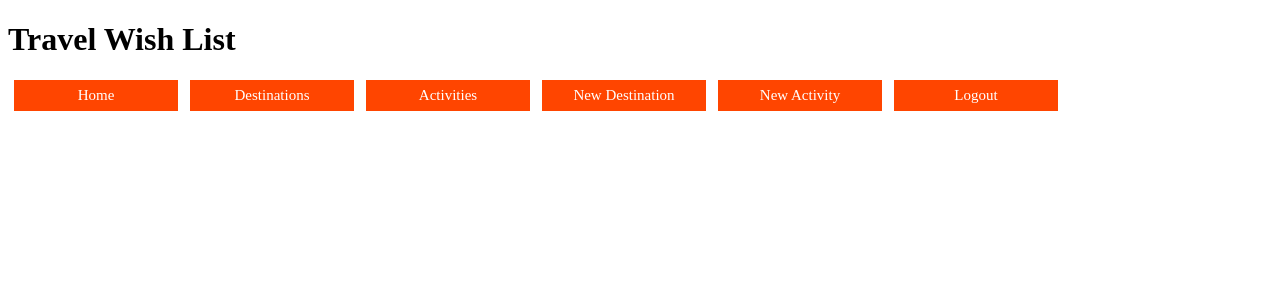
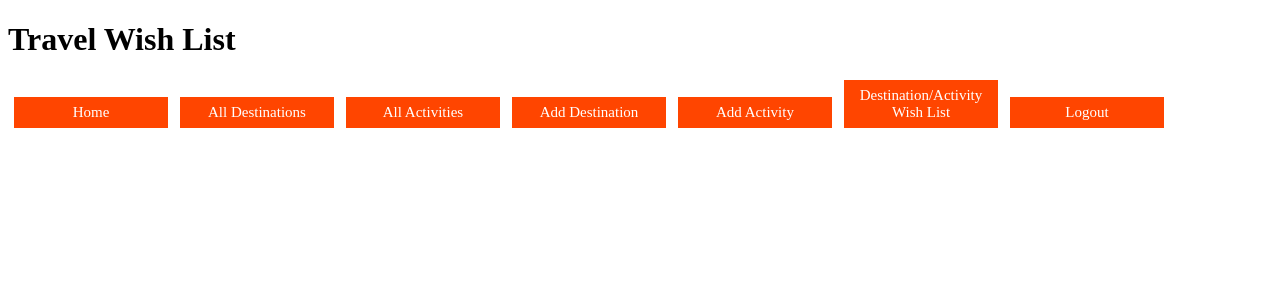
Before and after one commit to jh-23/travel-wish-list, a React (Create React App) app in the folder client/: page / in a window 1280 px wide. Shown: the top 300 px of the page. Built offline with nearby package versions, Linux system fonts and the light colour scheme; no server answers.

Commit message:
making changes with Buttons on DestinationCard component and also to Activities component

```diff
--- a/client/src/Activities.js
+++ b/client/src/Activities.js
@@ -4,10 +4,10 @@ import ActivityCard from './components/ActivityCard';
 
 function Activities() {
 
-    const { activities, setActivities } = useContext(Context);
+    const { activities, setActivities, destinationId } = useContext(Context);
 
     useEffect(() => {
-        fetch("/all_activities")
+        fetch(`/activity_by_destination/${destinationId}`)
             .then((r) => {
                 if(!r.ok) {
                     throw new Error('Network response was not ok');
@@ -23,7 +23,7 @@ function Activities() {
             .catch((error) => {
                 console.error('Error fetching destinations: ', error)
             })
-    }, [setActivities])
+    }, [destinationId, setActivities])
 
     if(!activities) {
         return <h1>Loading...</h1>
--- a/client/src/components/ActivityCard.js
+++ b/client/src/components/ActivityCard.js
@@ -2,6 +2,9 @@ import React from 'react';
 import './ActivityCard.css';
 
 function ActivityCard({ activity }) {
+
+//POST REQUEST handleSubmit
+
 
     return(
         <div className="activity-card">
@@ -10,6 +13,7 @@ function ActivityCard({ activity }) {
                 <h2>{activity.activity_name}</h2>
                 <p>{activity.activity_description}</p>
                 <br />
+                <button >Add Activity to Wish List</button>
             </div>
         </div>
     )
--- /dev/null
+++ b/client/src/components/AddToWishList.js
@@ -0,0 +1,11 @@
+import React from 'react'
+
+function AddToWishList() {
+
+
+    return(
+        <div></div>
+    )
+}
+
+export default AddToWishList;
--- a/client/src/components/Context.js
+++ b/client/src/components/Context.js
@@ -19,6 +19,11 @@ function ContextProvider({ children }) {
     const [activityDescription, setActivityDescription] = useState("");
     const [activityImage, setActivityImage] = useState("");
 
+    const [activityWishList, setActivityWishList] = useState("");
+    const [activityList, setActivityList] = useState([]);
+    const [destinationId, setDestinationId] = useState(null);
+
+
     function addDestination(newDestination) {
         const updatedDestinationList = [...destinations, newDestination]
         setDestinations(updatedDestinationList)
@@ -29,10 +34,15 @@ function ContextProvider({ children }) {
         setActivityDescription(updatedActivityList)
     }
 
+    function addActivityToWishList(addedActivity) {
+        const updatedWishList = [...activityWishList, addedActivity]
+        setActivityWishList(updatedWishList)
+    }
+
 
 
     return(
-        <Context.Provider value={{ username, setUsername, password, setPassword, user, setUser, errors, setErrors, isLoading, setIsLoading, destinations, setDestinations, activities, setActivities, city, setCity, state, setState, country, setCountry, image, setImage, addDestination, activityName, setActivityName, activityDescription, setActivityDescription, activityImage, setActivityImage, addActivity }}>
+        <Context.Provider value={{ username, setUsername, password, setPassword, user, setUser, errors, setErrors, isLoading, setIsLoading, destinations, setDestinations, activities, setActivities, city, setCity, state, setState, country, setCountry, image, setImage, addDestination, activityName, setActivityName, activityDescription, setActivityDescription, activityImage, setActivityImage, addActivity, destinationId, setDestinationId }}>
             {children}
         </Context.Provider>
     )
--- a/client/src/components/DestinationCard.js
+++ b/client/src/components/DestinationCard.js
@@ -1,7 +1,18 @@
-import React from 'react';
+import React, { useContext } from 'react';
 import './DestinationCard.css';
+import { Context } from './Context';
+import { useNavigate } from 'react-router-dom';
 
 function DestinationCard({ destination }) {
+
+    const { destinationId, setDestinationId } = useContext(Context);
+
+    const navigate = useNavigate();
+
+    function handleGetActivityByDestinationClick() {
+        setDestinationId(destination.id)
+        navigate('/activities')
+    }
 
     console.log(destination)
 
@@ -13,6 +24,7 @@ function DestinationCard({ destination }) {
                 <h2>{destination.city}</h2>
                 <p>{destination.state}, {destination.country}</p>
             </div>
+            <button onClick={handleGetActivityByDestinationClick}>View Activities</button>
         </div>
         </div>
     )
--- a/client/src/components/NavBar.css
+++ b/client/src/components/NavBar.css
@@ -1,7 +1,7 @@
 .nav-link{
     display: inline-block;
     box-sizing: content-box;
-    width: 150px;
+    width: 140px;
     padding: 7px;
     margin: 0 6px 6px;
     background: orangered;
--- a/client/src/components/NavBar.js
+++ b/client/src/components/NavBar.js
@@ -18,28 +18,34 @@ function NavBar() {
                     to="/destinations"
                     className='nav-link'
                     >
-                    Destinations
+                    All Destinations
                     </NavLink>
                     <NavLink
                     to="/activities"
                     className='nav-link'>
-                    Activities
+                    All Activities
                     </NavLink>
                     <NavLink
                     to="/newdestinationform"
                     className="nav-link">
-                    New Destination
+                    Add Destination
                     </NavLink>
                     <NavLink
                     to="/newactivityform"
                     className="nav-link">
-                    New Activity
+                    Add Activity
+                    </NavLink>
+                    <NavLink
+                    to="/addtowishlist"
+                    className="nav-link">
+                    Destination/Activity Wish List
                     </NavLink>
                     <NavLink
                     to="/logout"
                     className="nav-link">
                     Logout
                     </NavLink>
+
                 </nav>
             </header>
         </div>
--- a/client/src/components/routes.js
+++ b/client/src/components/routes.js
@@ -6,6 +6,7 @@ import Logout from "./Logout";
 import Activities from "../Activities";
 import NewDestinationForm from "./NewDestinationForm";
 import NewActivityForm from "../NewActivityForm";
+import AddToWishList from "./AddToWishList";
 
 const routes = [
 
@@ -40,6 +41,10 @@ const routes = [
     {
         path: "/newactivityform",
         element: <NewActivityForm />
+    },
+    {
+        path: "/addtowishlist",
+        element: <AddToWishList />
     }
 
 ]
```
